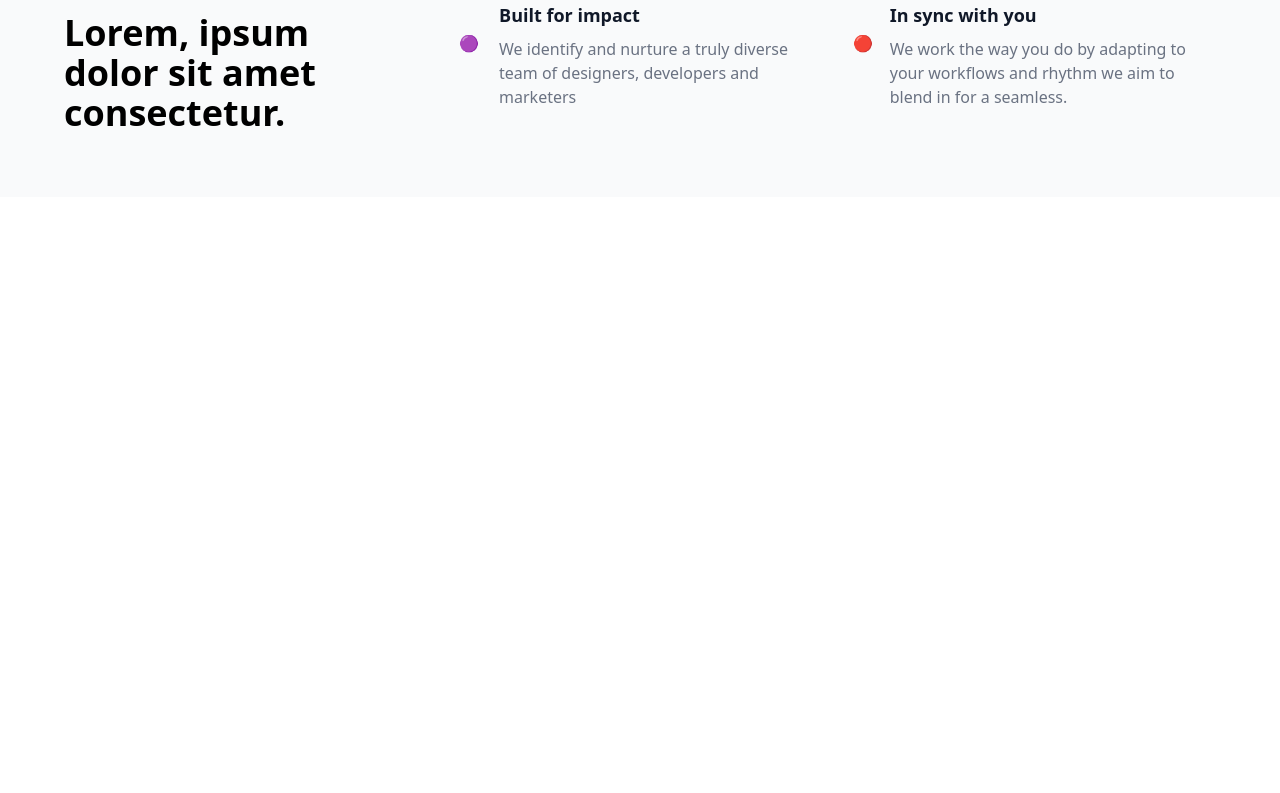
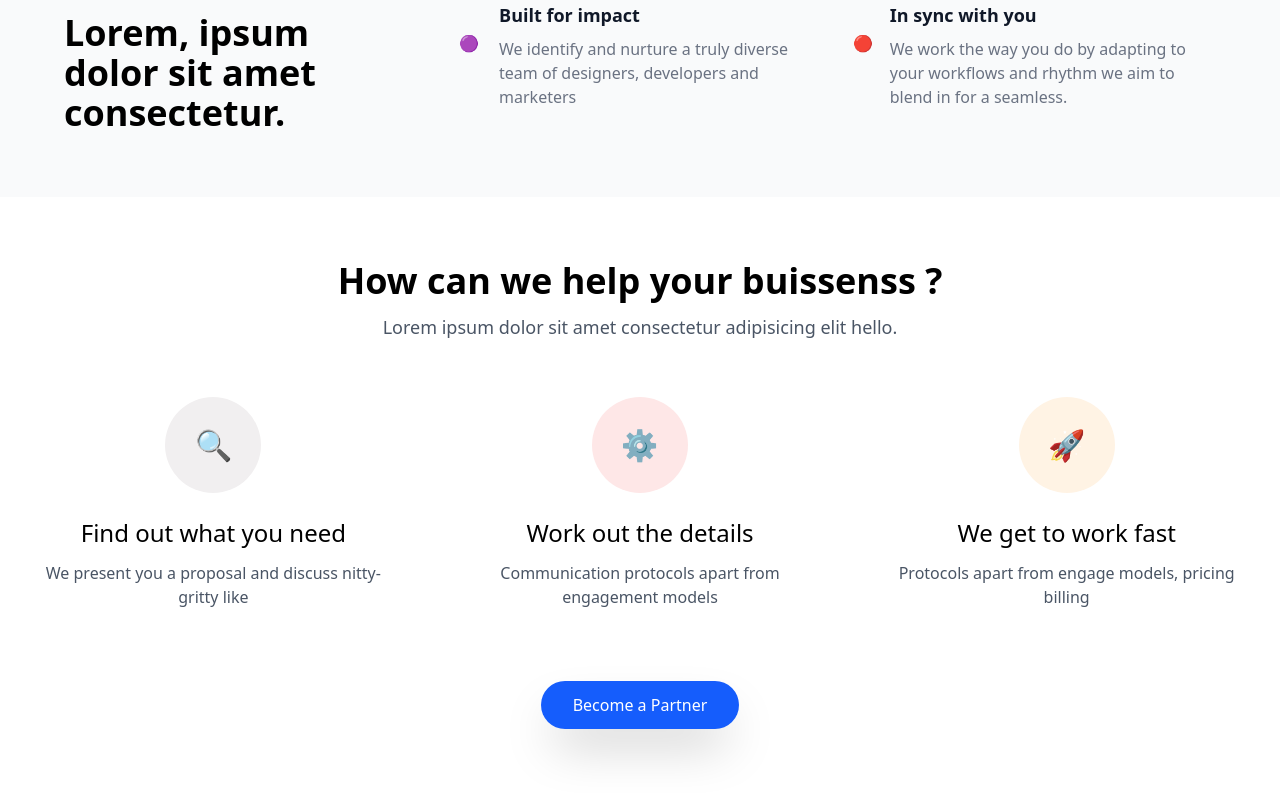
Before and after one commit to mitul200/frontend-modern-project, a React (Vite) app: page / in a window 1280 px wide. Shown: the part 1057-1850 px from the top of the page. Before the commit the page ends 1254 px from the top, so only its background shows below. Built offline with nearby package versions, Linux system fonts and the light colour scheme.

Commit message:
made a features sections

```diff
--- a/src/App.jsx
+++ b/src/App.jsx
@@ -4,6 +4,7 @@ import Hero from "./components/Hero";
 import CompanyLogo from "./components/CompanyLogo";
 import "./app.css";
 import PurposeSection from "./components/PurposeSection";
+import FeatureSections from "./components/FeatureSections";
 
 const App = () => {
   return (
@@ -18,6 +19,7 @@ const App = () => {
         <Hero />
         <CompanyLogo />
         <PurposeSection />
+        <FeatureSections />
       </div>
     </main>
   );
--- a/src/assets/data.js
+++ b/src/assets/data.js
@@ -16,23 +16,6 @@ export const features = [
 
 //   features section
 
-  const features = [
-    {
-      icon: "🔍",
-      title: "Find out what you need",
-      description: "We present you a proposal and discuss nitty-gritty like"
-    },
-    {
-      icon: "⚙️",
-      title: "Work out the details",
-      description: "Communication protocols apart from engagement models"
-    },
-    {
-      icon: "🚀",
-      title: "We get to work fast",
-      description: "Protocols apart from engage models, pricing billing"
-    }
-  ]
 
 //   services section
 const services = [
--- /dev/null
+++ b/src/components/FeatureSections.jsx
@@ -0,0 +1,64 @@
+import React from "react";
+
+const FeatureSections = () => {
+  const features = [
+    {
+      icon: "🔍",
+      title: "Find out what you need",
+      description: "We present you a proposal and discuss nitty-gritty like",
+    },
+    {
+      icon: "⚙️",
+      title: "Work out the details",
+      description: "Communication protocols apart from engagement models",
+    },
+    {
+      icon: "🚀",
+      title: "We get to work fast",
+      description: "Protocols apart from engage models, pricing billing",
+    },
+  ];
+
+  return (
+    <section className=" max-w-7xl mx-auto  px-4 py-16">
+      {/* heading text  */}
+      <div>
+        <h1 className=" text-4xl font-bold text-center ">
+          How can we help your buissenss ?
+        </h1>
+        <p className=" text-gray-600 text-center mt-3 text-lg">
+          Lorem ipsum dolor sit amet consectetur adipisicing elit hello.
+        </p>
+      </div>
+
+      <div className=" grid grid-cols-1 md:grid-cols-3 gap-8 mt-8">
+        {features.map((feature, index) => (
+          <div key={index + 1} className=" flex flex-col items-center p-6">
+            <div
+              className="w-24 h-24 rounded-full mb-6 flex items-center justify-center"
+              style={{
+                backgroundColor:
+                  index === 0 ? "#F1EFF0" : index === 1 ? "#FEE7E7" : "#FFF3E4",
+              }}
+            >
+              <div className="text-3xl  ">{feature.icon}</div>
+            </div>
+            <h1 className=" text-2xl font-medium mb-3">{feature.title}</h1>
+            <p className=" text-gray-600 text-center">{feature.description}</p>
+          </div>
+        ))}
+      </div>
+
+      {/* btn  */}
+      <div className=" text-center mt-12">
+        <button className="px-8 py-3 cursor-pointer transition-colors shadow-2xl bg-blue-600 text-white rounded-full font-medium hover:bg-blue-700 relative">
+          Become a Partner
+        </button>
+
+        <div className=" -z-10 w-full h-full bg-blue-600/50 blur-xl top-0 left-0"></div>
+      </div>
+    </section>
+  );
+};
+
+export default FeatureSections;
```
